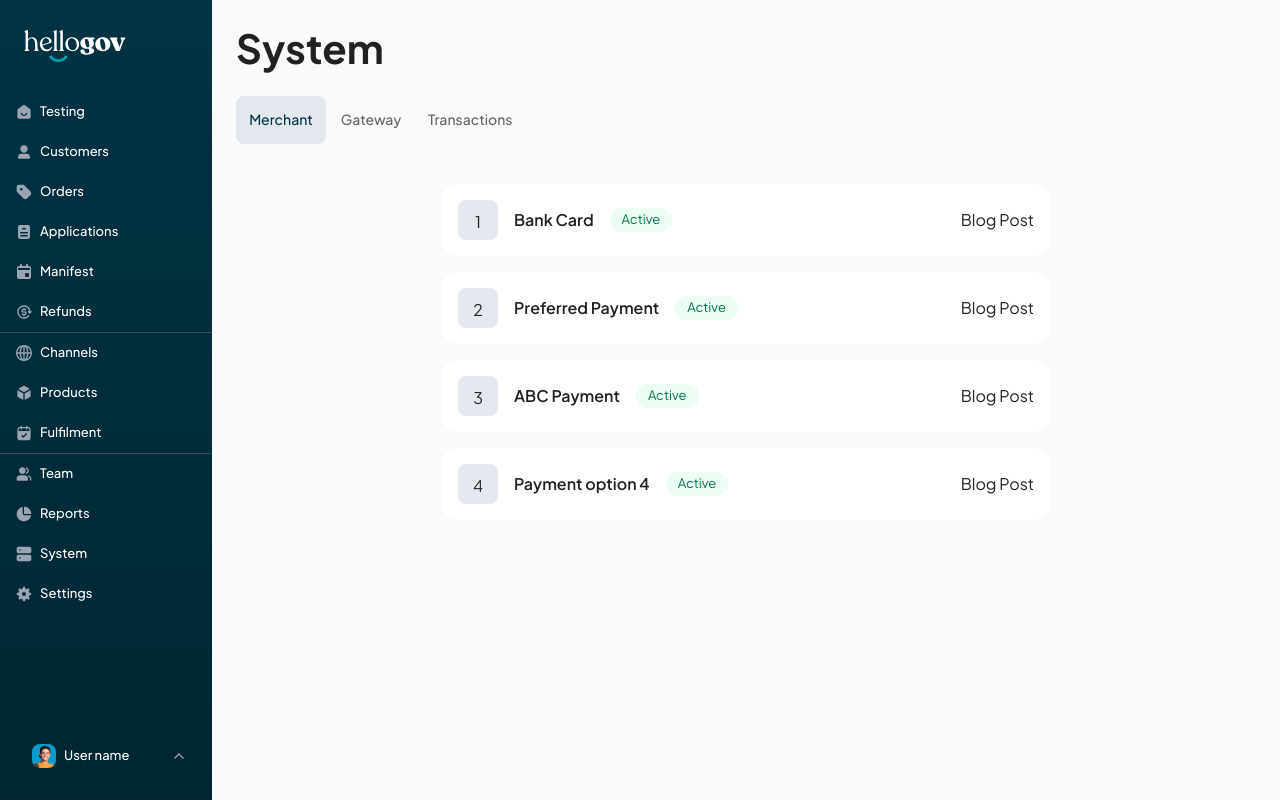
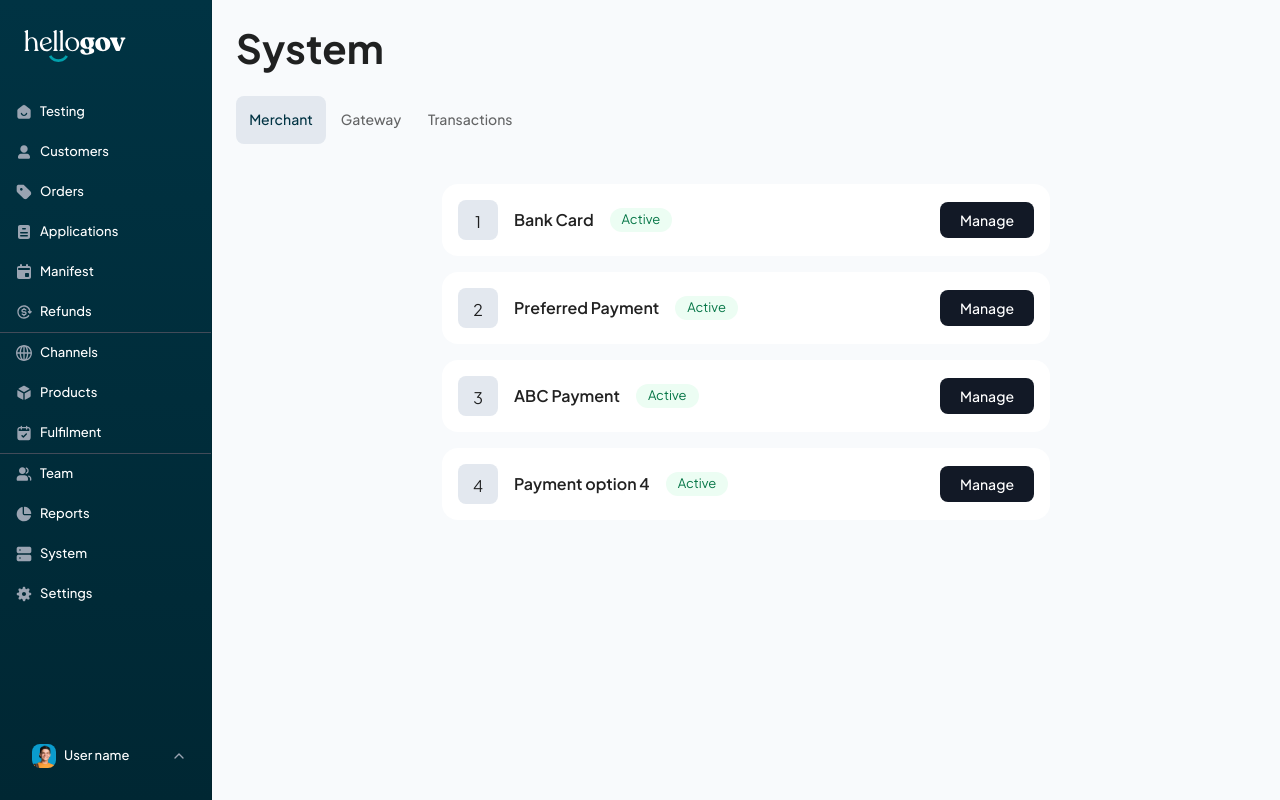
Before and after one commit to trimulabs/demo-project-asad, a Next.js app: page / in a window 1280 px wide. Built offline with nearby package versions, Linux system fonts and the light colour scheme.

Commit message:
minor code changes

```diff
--- a/src/app/MerchantDetails/page.tsx
+++ b/src/app/MerchantDetails/page.tsx
@@ -5,7 +5,7 @@ import { Box, Stack, Avatar, Typography, Button } from '@mui/material'
 
 import COLORS from '@/styles/colors'
 import theme from '@/styles/ThemeRegistry/theme'
-import GatewayIcon from '@/../public/Assets/Icons/Gatewayicon.svg'
+import GatewayIcon from '@/../public/Assets/Icons/GatewayIcon.svg'
 import editIcon from '@/../public/Assets/Icons/edit-03.svg'
 import { gatewayDetail } from '@/data/constants'
 
@@ -60,7 +60,7 @@ export default function MerchantDetails() {
             />
           </Box>
 
-          <Typography variant="labelL">Ecrypt Gateway</Typography>
+          <Typography variant="labelL">Encrypt Gateway</Typography>
         </Stack>
         <Button
           color="secondary"
--- a/src/components/MerchantData.tsx
+++ b/src/components/MerchantData.tsx
@@ -1,5 +1,4 @@
 import * as React from 'react'
-import Link from 'next/link'
 import { Box, Typography, Stack, Chip, Button } from '@mui/material'
 import theme from '@/styles/ThemeRegistry/theme'
 import COLORS from '@/styles/colors'
@@ -53,18 +52,10 @@ export default function MerchantData() {
               <Typography variant="labelM">{title}</Typography>
               <Chip color="success" label="Active" />
             </Stack>
-            <Link href="/MerchantDetails" type="button">
-              Blog Post
-            </Link>
 
-            {/* <Button
-              variant="contained"
-              onClick={() => {
-                console.log(title)
-              }}
-            >
+            <Button variant="contained" href="/MerchantDetails">
               Manage
-            </Button> */}
+            </Button>
           </Box>
         )
       })}
```
